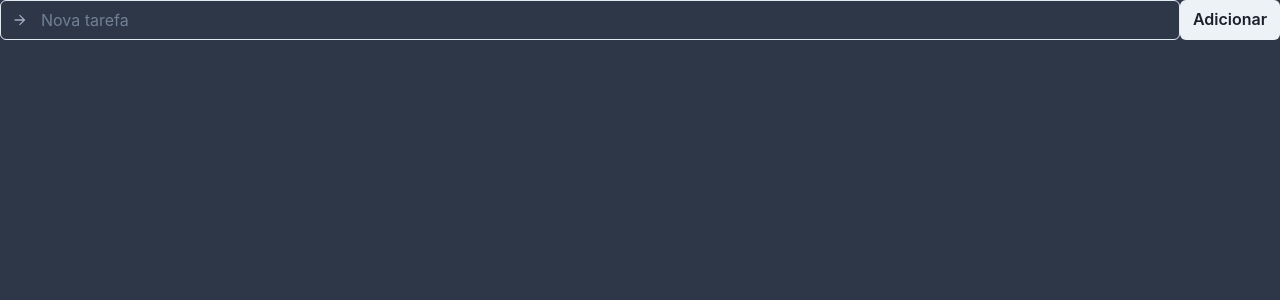
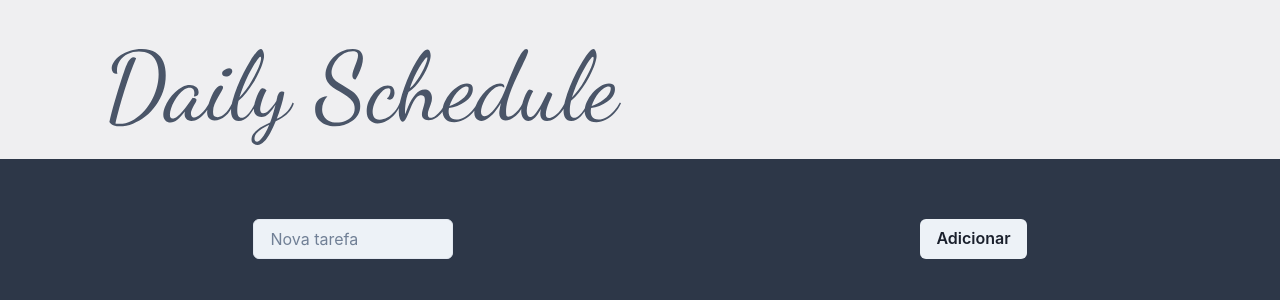
Before and after one commit to eliforte/daily-schedule, a React (Create React App) app: page /dashboard in a window 1280 px wide. Shown: the top 300 px of the page. Built offline with nearby package versions, Linux system fonts and the light colour scheme.

Commit message:
style: create layout for smartfones

```diff
--- a/src/components/list/index.tsx
+++ b/src/components/list/index.tsx
@@ -13,6 +13,7 @@ import {
   AccordionButton,
   AccordionPanel,
   AccordionIcon,
+  Center,
 } from '@chakra-ui/react';
 import { AxiosError } from 'axios';
 import { EditIcon } from '@chakra-ui/icons';
@@ -90,20 +91,25 @@ const ListTasks: React.FC = () => {
   if (!data) return <Loading />;
 
   return (
-    <Grid>
+    <Grid
+      p={5}
+    >
       <MotionGridItem
         variants={GridItemAnimation}
         bg="gray.100"
+        borderRadius="10px"
       >
         <Accordion allowMultiple>
           {
             data.map((task) => (
               <AccordionItem key={task._id}>
                 <AccordionButton justifyContent="space-between">
+                  <Center flexDirection={['column']}>
                     <Heading as="h3" size="lg">{task.title}</Heading>
                     <Tag
                       fontWeight="bold"
                       size="md"
+                      m={2}
                       color="whiteAlpha.900"
                       variant="subtle"
                       bg={task.status}
@@ -113,12 +119,14 @@ const ListTasks: React.FC = () => {
                     <Tag
                       fontWeight="bold"
                       size="md"
+                      m={2}
                       color="whiteAlpha.900"
                       variant="subtle"
                       bg="blue.300"
                     >
                       { convertDate(task.createdAt) }
                     </Tag>
+                  </Center>
                   <AccordionIcon />
                 </AccordionButton>
                 <AccordionPanel>
--- a/src/components/newTask/index.tsx
+++ b/src/components/newTask/index.tsx
@@ -4,12 +4,10 @@ import {
   InputGroup,
   Input,
   Button,
-  InputLeftElement,
   Text,
   Spinner,
   useToast,
 } from '@chakra-ui/react';
-import { ArrowForwardIcon } from '@chakra-ui/icons';
 import api from '../../services/axios';
 
 const CreateTask: React.FC = () => {
@@ -51,13 +49,14 @@ const CreateTask: React.FC = () => {
 
   return (
     <form onSubmit={(e) => createTask(e)}>
-      <InputGroup>
-        <InputLeftElement
-          pointerEvents="none"
-          children={<ArrowForwardIcon color="gray.400" />}
-        />
+      <InputGroup
+        p={[5]}
+        justifyContent="space-around"
+      >
         <Input
           placeholder="Nova tarefa"
+          bg="gray.100"
+          width="200px"
           onChange={(e) => setTask(e.target.value)}
           value={task}
           justifyContent="center"
@@ -65,6 +64,7 @@ const CreateTask: React.FC = () => {
         <Button
           type="submit"
           variant="solid"
+          disabled={loading}
         >
           {
             loading
--- a/src/pages/dashboard/index.tsx
+++ b/src/pages/dashboard/index.tsx
@@ -2,12 +2,24 @@ import React from 'react';
 import {
   Grid,
   GridItem,
+  Image,
 } from '@chakra-ui/react';
 import ListTasks from '../../components/list';
 import NewTask from '../../components/newTask';
 
 const Dashboard: React.FC = () => (
-  <Grid>
+  <Grid
+    alignItems="center"
+  >
+    <GridItem
+      bg="whiteAlpha.900"
+      mb={10}
+    >
+      <Image
+        src="title.svg"
+        alt="daily schedule"
+      />
+    </GridItem>
     <GridItem>
       <NewTask />
     </GridItem>
```
Lines whose indentation alone changed are shown as unchanged.
